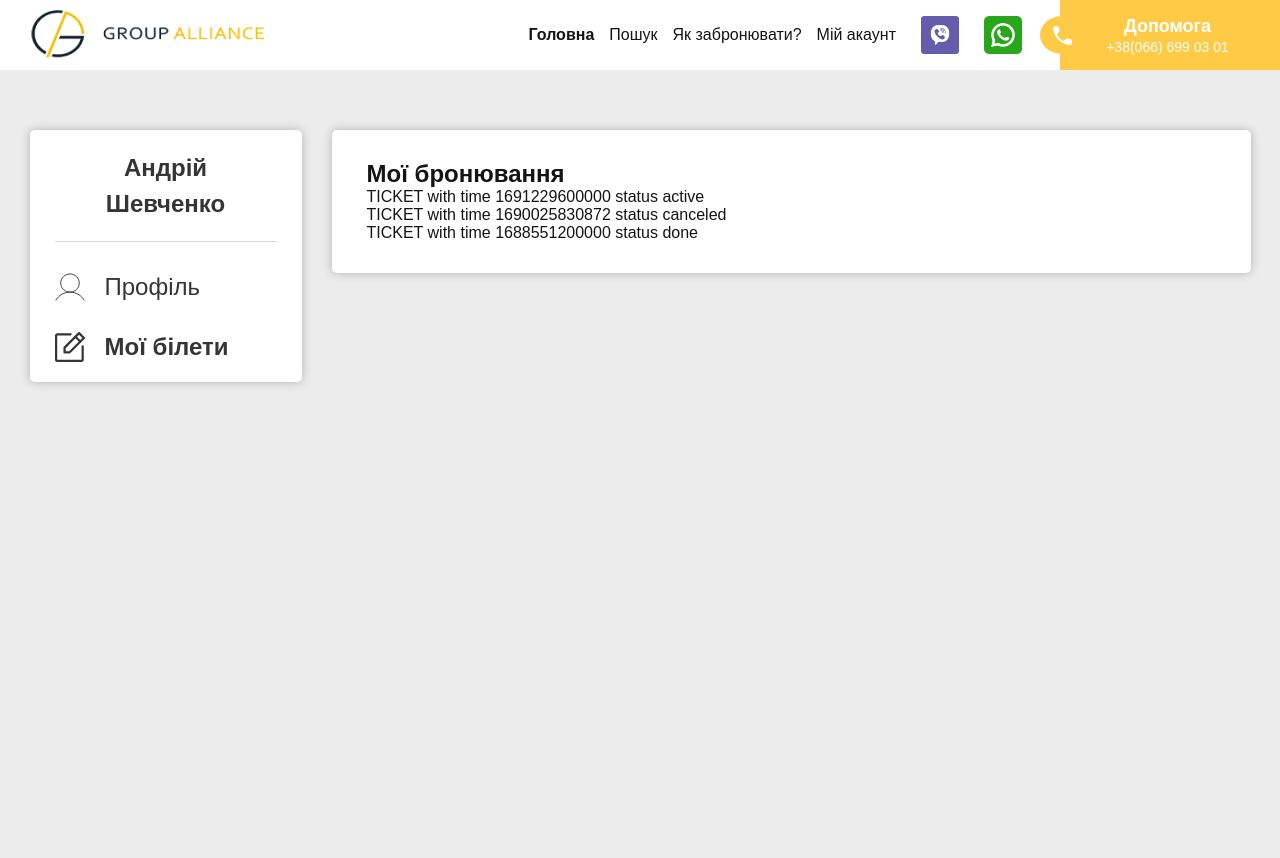
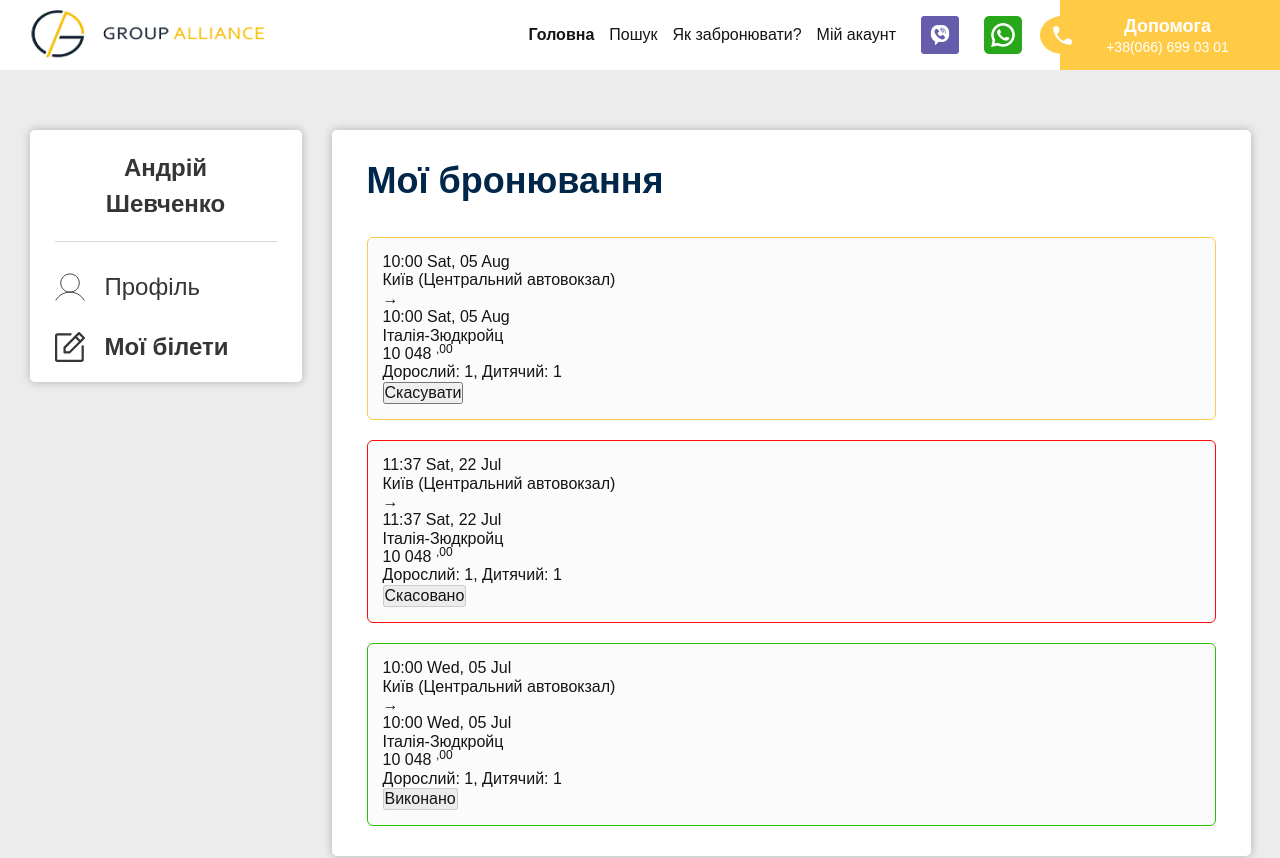
Before and after one commit to viktor-kindrat/finish, a React (Create React App) app: page /account/tickets in a window 1280 px wide. Shown: the top 858 px of the page. Built offline with nearby package versions, Linux system fonts and the light colour scheme.

Commit message:
update. ticket layout and some logic

```diff
--- a/src/Components/Account/Styles/Account.css
+++ b/src/Components/Account/Styles/Account.css
@@ -98,4 +98,7 @@
   .Account {
     margin-top: 50px;
   }
+  .Account .Account__menu {
+    display: none;
+  }
 }
--- a/src/Components/Account/Styles/Account.scss
+++ b/src/Components/Account/Styles/Account.scss
@@ -106,5 +106,9 @@
 @media screen and (max-width: 919px) {
     .Account {
         margin-top: 50px;
+
+        .Account__menu {
+            display: none;
+        }
     }
 }
--- a/src/Components/Ticket/Styles/Ticket.css
+++ b/src/Components/Ticket/Styles/Ticket.css
@@ -0,0 +1,15 @@
+.Ticket {
+  width: 100%;
+  padding: 15px;
+  border-radius: 6px;
+  background: #FBFBFB;
+}
+.Ticket_active {
+  border: 1px solid #FFCB46;
+}
+.Ticket_done {
+  border: 1px solid #27C100;
+}
+.Ticket_canceled {
+  border: 1px solid #FF0A0A;
+}
--- a/src/Components/Ticket/Styles/Ticket.scss
+++ b/src/Components/Ticket/Styles/Ticket.scss
@@ -0,0 +1,18 @@
+.Ticket {
+    width: 100%;
+    padding: 15px;
+    border-radius: 6px;
+    background: #FBFBFB;
+
+    &_active {
+        border: 1px solid #FFCB46;
+    }
+
+    &_done {
+        border: 1px solid #27C100;
+    }
+
+    &_canceled {
+        border: 1px solid #FF0A0A;
+    }
+}
--- a/src/Components/Ticket/Ticket.jsx
+++ b/src/Components/Ticket/Ticket.jsx
@@ -1,6 +1,6 @@
 import "./Styles/Ticket.css"
 
-function Ticket ({arrivalDate, canceled}){
+function Ticket({ arrivalDate, canceled }) {
     let getStatus = (arrivalDate) => {
         let now = new Date();
         let arrivalDateObject = new Date(arrivalDate);
@@ -11,9 +11,28 @@ function Ticket ({arrivalDate, canceled}){
         }
     }
     let status = canceled ? "canceled" : getStatus(arrivalDate)
+    let dateArrival = new Date(arrivalDate).toDateString().split(" ")
+    let timeArrival = new Date(arrivalDate).toTimeString().split(" ")[0].split(":")
     return (
         <article className={`Ticket Ticket_${status}`}>
-            TICKET with time {arrivalDate} status {status}
+            <div className="Ticket__locations">
+                <div className="Ticket__group">
+                    <div className="Ticket__info_bold Ticket__info">{`${timeArrival[0]}:${timeArrival[1]} ${dateArrival[0]}, ${dateArrival[2]} ${dateArrival[1]}`}</div>
+                    <div className="Ticket__info">Київ (Центральний автовокзал)</div>
+                </div>
+                <div className="Ticket__group">
+                    <div className="Ticket__sign">&#8594;</div>
+                </div>
+                <div className="Ticket__group">
+                    <div className="Ticket__info_bold Ticket__info">{`${timeArrival[0]}:${timeArrival[1]} ${dateArrival[0]}, ${dateArrival[2]} ${dateArrival[1]}`}</div>
+                    <div className="Ticket__info">Італія-Зюдкройц</div>
+                </div>
+            </div>
+            <div className="Ticket__group">
+                <div className="Ticket__info_bigBold">10 048 <sup className="Ticket__info_sup">,00</sup></div>
+                <div className="Ticket__info"> Дорослий: 1, Дитячий: 1</div>
+            </div>
+            <button disabled={status !== "active"} className="Ticket__action">{status === "canceled" ? "Скасовано" : status === "done" ? "Виконано" : status === "active" ? "Скасувати" : "Помилка"}</button>
         </article>
     )
 }
--- a/src/Components/Tickets/Styles/Tickets.css
+++ b/src/Components/Tickets/Styles/Tickets.css
@@ -4,4 +4,25 @@
   border-radius: 5px;
   background: #FFF;
   box-shadow: 0px 0px 10px 0px rgba(0, 0, 0, 0.25);
+  display: flex;
+  flex-direction: column;
+  justify-content: flex-start;
+  align-items: flex-start;
+  gap: 35px;
 }
+.Tickets .Tickets__headline {
+  color: #00274A;
+  text-align: center;
+  font-size: 36px;
+  font-style: normal;
+  font-weight: 600;
+  line-height: normal;
+}
+.Tickets .Tickets__container {
+  width: 100%;
+  display: flex;
+  align-items: flex-start;
+  justify-content: flex-start;
+  gap: 20px;
+  flex-direction: column;
+}
--- a/src/Components/Tickets/Styles/Tickets.scss
+++ b/src/Components/Tickets/Styles/Tickets.scss
@@ -4,4 +4,28 @@
     border-radius: 5px;
     background: #FFF;
     box-shadow: 0px 0px 10px 0px rgba(0, 0, 0, 0.25);
+
+    display: flex;
+    flex-direction: column;
+    justify-content: flex-start;
+    align-items: flex-start;
+    gap: 35px;
+
+    .Tickets__headline {
+        color: #00274A;
+        text-align: center;
+        font-size: 36px;
+        font-style: normal;
+        font-weight: 600;
+        line-height: normal;
+    }
+
+    .Tickets__container {
+        width: 100%;
+        display: flex;
+        align-items: flex-start;
+        justify-content: flex-start;
+        gap: 20px;
+        flex-direction: column;
+    }
 }
```
